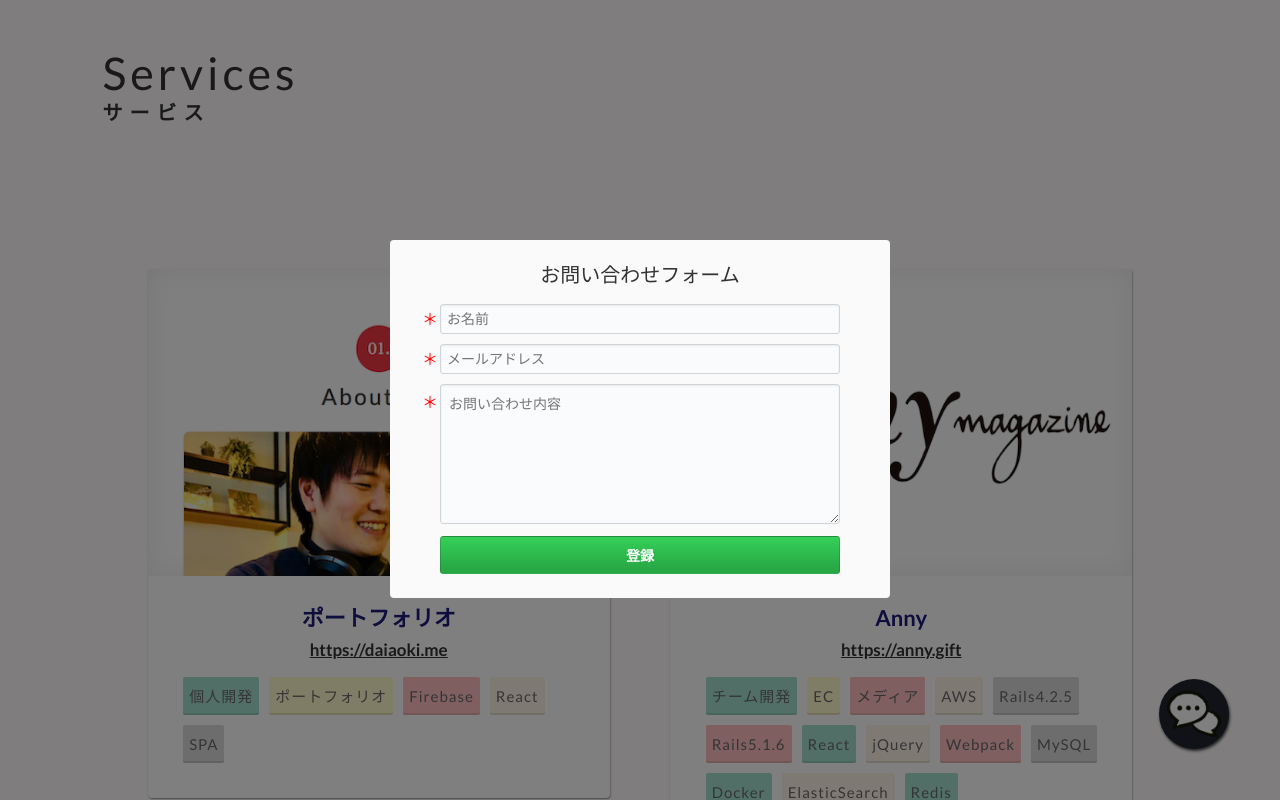
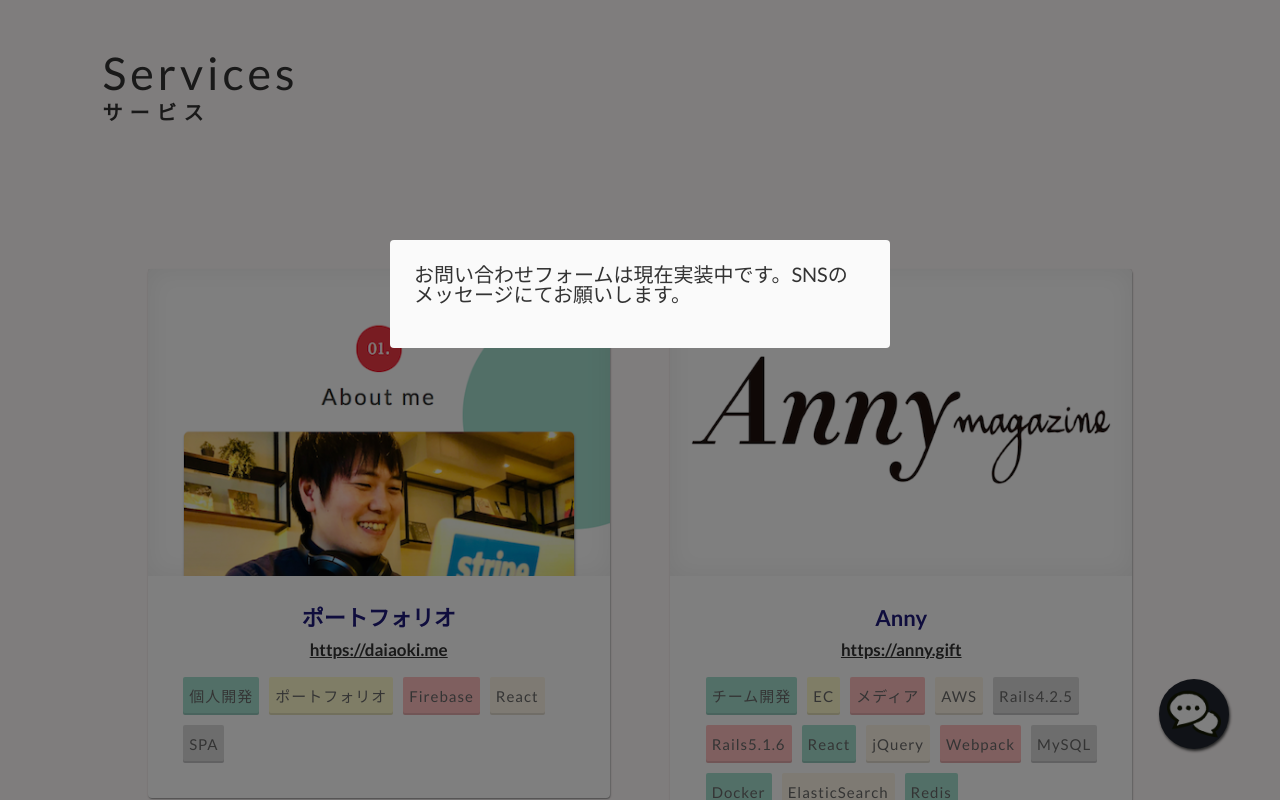
Before and after one commit to DaiAoki/DaiAokiPortfolio, a React (Create React App) app in the folder daiaoki-portfolio/: page /services in a window 1280 px wide. Both pictures are taken after a click on the element 1193 px from the left and 713 px from the top of the page. Shown: the top 800 px of the page. Built offline with nearby package versions, Linux system fonts and the light colour scheme.

Commit message:
contact form bug

```diff
--- a/daiaoki-portfolio/src/components/layout/chaticon/ContactForm.js
+++ b/daiaoki-portfolio/src/components/layout/chaticon/ContactForm.js
@@ -122,7 +122,7 @@ class ContactForm extends React.Component {
 
   successPost() {
     this.setState({postMsg: true})
-    this.visibleTimer = setTimeout(() => this.closeModal(), 1500)
+    this.visibleTimer = setTimeout(() => this.closeModal(), 3000)
   }
 
   handleSubmit(event) {
@@ -153,7 +153,11 @@ class ContactForm extends React.Component {
           <p style={{fontSize: '2.0rem', marginBottom: '20px'}}>お問い合わせありがとうございます！</p>
           <p style={{fontSize: '1.6rem', color: '#6b6b6b'}}>＊返信まで最大で2〜3日お時間をいただきます。</p>
         </Modal>
-        :
+      :
+        <Modal>
+          <p style={{fontSize: '2.0rem', marginBottom: '20px'}}>お問い合わせフォームは現在実装中です。SNSのメッセージにてお願いします。</p>
+        </Modal>
+        /*
         <Modal>
           <form style={{textAlign: 'center'}} onSubmit={this.handleSubmit}>
             <p style={{fontSize: '2.0rem', marginBottom: '20px'}}>お問い合わせフォーム</p>
@@ -169,6 +173,7 @@ class ContactForm extends React.Component {
             <FormSubmit type='submit' value='登録'/>
           </form>
         </Modal>
+        */
         ;
 
     const loading = this.state.isLoading ? <Loading/> : null
```
Also changed, not shown: 1 other file (tests, documents, lock files or other folders).
